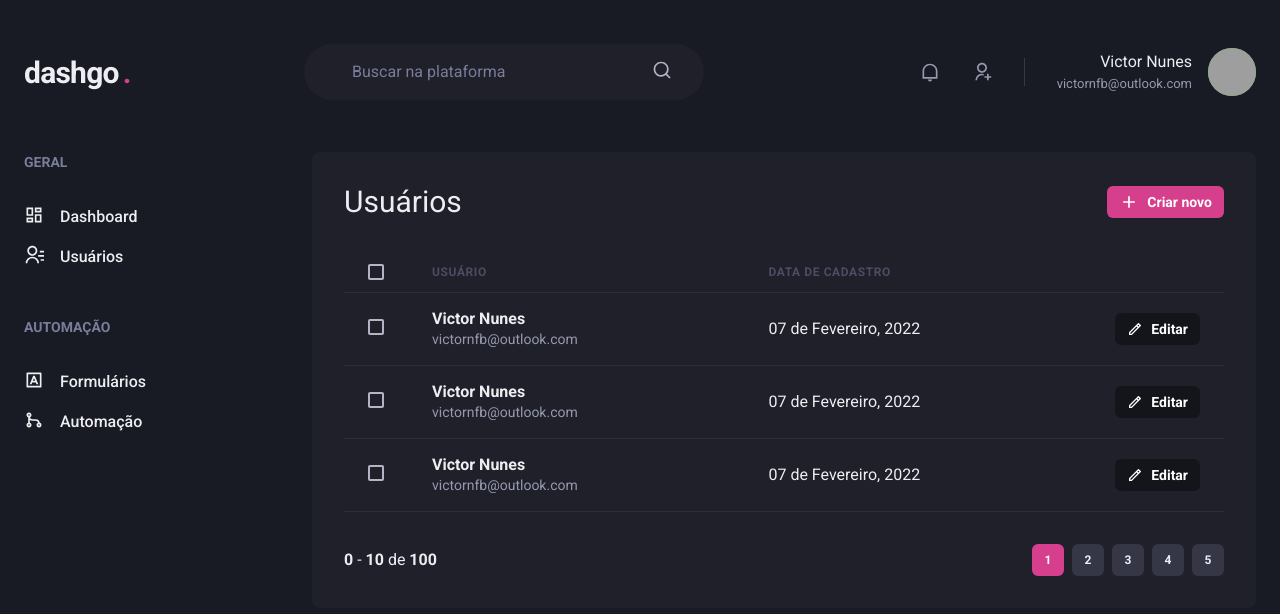
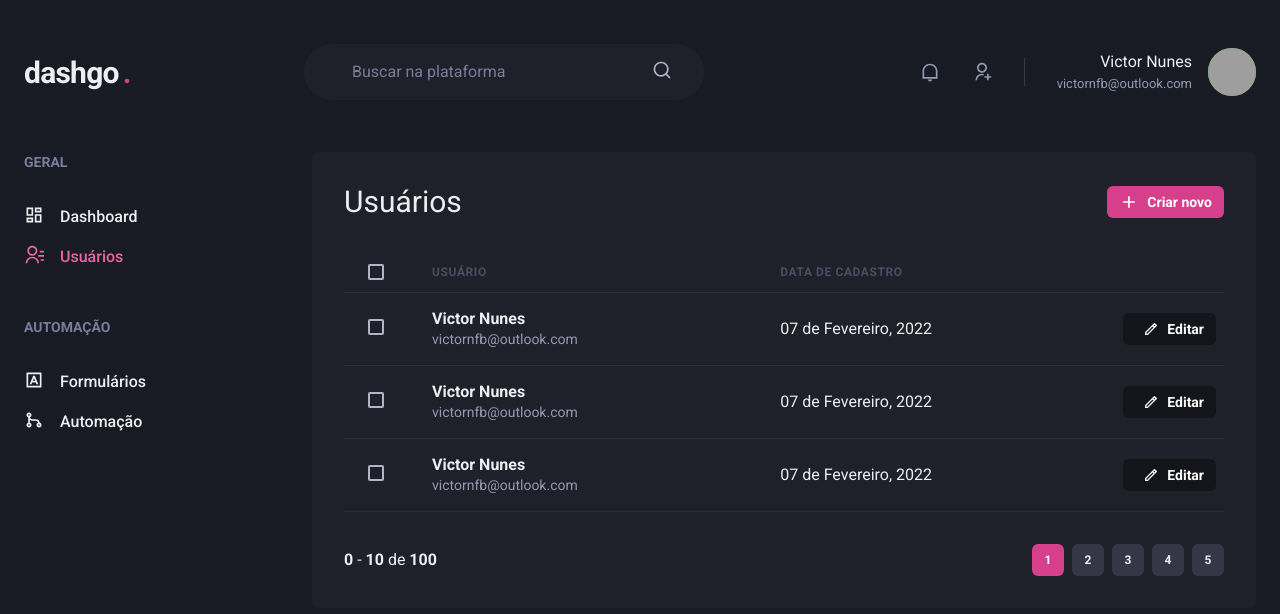
Before and after one commit to Victornfb/dashgo, a Next.js app: page /users in a window 1280 px wide. Shown: the top 614 px of the page. Built offline with nearby package versions, Linux system fonts and the light colour scheme; grey boxes are pictures that could not be loaded.

Commit message:
Active link sidebar and pagination

```diff
--- /dev/null
+++ b/src/components/ActiveLink.tsx
@@ -0,0 +1,31 @@
+import Link, { LinkProps } from "next/link";
+import { useRouter } from "next/router";
+import { cloneElement, ReactElement } from "react";
+
+interface ActiveLinkProps extends LinkProps {
+  children: ReactElement;
+  shouldMatchExactHref?: boolean;
+}
+
+export function ActiveLink({ children, shouldMatchExactHref = false, ...rest }: ActiveLinkProps) {
+  const { asPath } = useRouter()
+  let isActive = false;
+
+  if (shouldMatchExactHref && (asPath === rest.href || asPath === rest.as)) {
+    isActive = true;
+  }
+
+  if (!shouldMatchExactHref && (
+      asPath.startsWith(String(rest.href)) ||
+      asPath.startsWith(String(rest.as)) )) {
+    isActive = true;
+  }
+
+  return (
+    <Link {...rest}>
+      {cloneElement(children, {
+        color: isActive ? 'pink.400' : 'gray.50'
+      })}
+    </Link>
+  )
+}
--- a/src/components/Pagination/index.tsx
+++ b/src/components/Pagination/index.tsx
@@ -4,7 +4,7 @@ import { PaginationItem } from "./PaginationItem";
 export function Pagination() {
   return (
     <Stack
-      direction="row"
+      direction={["column","row"]}
       mt="8"
       justify="space-between"
       align="center"
--- a/src/components/Sidebar/NavLink.tsx
+++ b/src/components/Sidebar/NavLink.tsx
@@ -1,17 +1,20 @@
-import { Icon, Link, Text } from "@chakra-ui/react";
+import { Icon, Link as ChakraLink, LinkProps as ChakraLinkProps, Text } from "@chakra-ui/react";
 import { ElementType } from "react";
-import { RiGitMergeLine } from "react-icons/ri";
+import { ActiveLink } from "../ActiveLink";
 
-interface NavLinkProps {
+interface NavLinkProps extends ChakraLinkProps {
   icon: ElementType;
+  href: string;
   children: string;
 }
 
-export function NavLink({ icon, children, ...rest }: NavLinkProps) {
+export function NavLink({ icon, href, children, ...rest }: NavLinkProps) {
   return (
-    <Link display="flex" align="center" {...rest}>
-      <Icon as={icon} fontSize="20" />
-      <Text ml="4" fontWeight="medium">{children}</Text>
-    </Link>
+    <ActiveLink href={href} passHref>
+      <ChakraLink display="flex" align="center" {...rest}>
+        <Icon as={icon} fontSize="20" />
+        <Text ml="4" fontWeight="medium">{children}</Text>
+      </ChakraLink>
+    </ActiveLink>
   )
 }
--- a/src/components/Sidebar/SidebarNav.tsx
+++ b/src/components/Sidebar/SidebarNav.tsx
@@ -8,16 +8,16 @@ export function SidebarNav() {
   return (
     <Stack spacing="12" align="flex-start">
       <NavSection title="GERAL">
-        <NavLink icon={RiDashboardLine}>Dashboard</NavLink>
+        <NavLink icon={RiDashboardLine} href="/dashboard">Dashboard</NavLink>
 
-        <NavLink icon={RiContactsLine}>Usuários</NavLink>
+        <NavLink icon={RiContactsLine} href="/users">Usuários</NavLink>
       </NavSection>
 
       <NavSection title="AUTOMAÇÃO">
         <Stack spacing="4" align="stretch">
-          <NavLink icon={RiInputMethodLine}>Formulários</NavLink>
+          <NavLink icon={RiInputMethodLine} href="/forms">Formulários</NavLink>
 
-          <NavLink icon={RiGitMergeLine}>Automação</NavLink>
+          <NavLink icon={RiGitMergeLine} href="/automation">Automação</NavLink>
         </Stack>
       </NavSection>
     </Stack>
--- a/src/pages/users/index.tsx
+++ b/src/pages/users/index.tsx
@@ -1,10 +1,13 @@
 import Header from "../../components/Header";
 import { Sidebar } from "../../components/Sidebar";
-import { Box, Button, Checkbox, Flex, Heading, Icon, Table, Tbody, Td, Text, Th, Thead, Tr } from "@chakra-ui/react";
+import { Box, Button, Checkbox, Flex, Heading, Icon, Table, Tbody, Td, Text, Th, Thead, Tr, useBreakpointValue } from "@chakra-ui/react";
 import { RiAddLine, RiPencilLine } from "react-icons/ri";
 import { Pagination } from "../../components/Pagination";
+import Link from "next/link";
 
 export default function UserList() {
+  const isScreenLarge = useBreakpointValue({base: false, lg: true})
+
   return (
     <Box>
       <Header/>
@@ -16,6 +19,7 @@ export default function UserList() {
           <Flex mb="8" justifyContent="space-between" align="center">
             <Heading as="h2" size="lg" fontWeight="normal">Usuários</Heading>
 
+            <Link href="/users/create" passHref>
               <Button
               as="a"
               size="sm"
@@ -26,22 +30,23 @@ export default function UserList() {
               >
                 Criar novo
               </Button>
+            </Link>
           </Flex>
 
           <Table colorScheme="whiteAlpha">
             <Thead>
               <Tr>
-                <Th px="6" color="gray.300" w="8">
+                <Th px={["4","4","6"]} color="gray.300" w="8">
                   <Checkbox colorScheme="pink" />
                 </Th>
                 <Th>Usuário</Th>
-                <Th>Data de cadastro</Th>
+                {isScreenLarge && <Th>Data de cadastro</Th>}
                 <Th width="8"></Th>
               </Tr>
             </Thead>
             <Tbody>
               <Tr>
-                <Td px="6" color="gray.300" w="8">
+                <Td px={["4","4","6"]} color="gray.300" w="8">
                   <Checkbox colorScheme="pink" />
                 </Td>
                 <Td>
@@ -50,23 +55,23 @@ export default function UserList() {
                     <Text fontSize="sm" color="gray.300">victornfb@outlook.com</Text>
                   </Box>
                 </Td>
-                <Td>07 de Fevereiro, 2022</Td>
-                <Td>
+                {isScreenLarge && <Td>07 de Fevereiro, 2022</Td>}
+                <Td px="2">
                   <Button
                     as="a"
                     size="sm"
                     fontSize="sm"
                     colorScheme="blackAlpha"
-                  leftIcon={<Icon as={RiPencilLine} fontSize="16" />}
+                    leftIcon={<Icon as={RiPencilLine} fontSize="16" ms="0.5rem" />}
                     cursor="pointer"
                   >
-                    Editar
+                    {isScreenLarge && (`${'Editar'}`)}
                   </Button>
                 </Td>
               </Tr>
 
               <Tr>
-                <Td px="6" color="gray.300" w="8">
+                <Td px={["4","4","6"]} color="gray.300" w="8">
                   <Checkbox colorScheme="pink" />
                 </Td>
                 <Td>
@@ -75,23 +80,23 @@ export default function UserList() {
                     <Text fontSize="sm" color="gray.300">victornfb@outlook.com</Text>
                   </Box>
                 </Td>
-                <Td>07 de Fevereiro, 2022</Td>
-                <Td>
+                {isScreenLarge && <Td>07 de Fevereiro, 2022</Td>}
+                <Td px="2">
                 <Button
                   as="a"
                   size="sm"
                   fontSize="sm"
                   colorScheme="blackAlpha"
-                  leftIcon={<Icon as={RiPencilLine} fontSize="16" />}
+                  leftIcon={<Icon as={RiPencilLine} fontSize="16" ms="0.5rem" />}
                   cursor="pointer"
                   >
-                    Editar
+                    {isScreenLarge && (`${'Editar'}`)}
                   </Button>
                 </Td>
               </Tr>
 
               <Tr>
-                <Td px="6" color="gray.300" w="8">
+                <Td px={["4","4","6"]} color="gray.300" w="8">
                   <Checkbox colorScheme="pink" />
                 </Td>
                 <Td>
@@ -100,17 +105,17 @@ export default function UserList() {
                     <Text fontSize="sm" color="gray.300">victornfb@outlook.com</Text>
                   </Box>
                 </Td>
-                <Td>07 de Fevereiro, 2022</Td>
-                <Td>
+                {isScreenLarge && <Td>07 de Fevereiro, 2022</Td>}
+                <Td px="2">
                 <Button
                   as="a"
                   size="sm"
                   fontSize="sm"
                   colorScheme="blackAlpha"
-                  leftIcon={<Icon as={RiPencilLine} fontSize="16" />}
+                  leftIcon={<Icon as={RiPencilLine} fontSize="16" ms="0.5rem" />}
                   cursor="pointer"
                   >
-                    Editar
+                    {isScreenLarge && (`${'Editar'}`)}
                   </Button>
                 </Td>
               </Tr>
```
Also changed, not shown: src/pages/dashboard.tsx (+4 -5 lines), src/pages/users/create.tsx (+9 -6 lines). Lines whose indentation alone changed are shown as unchanged.
